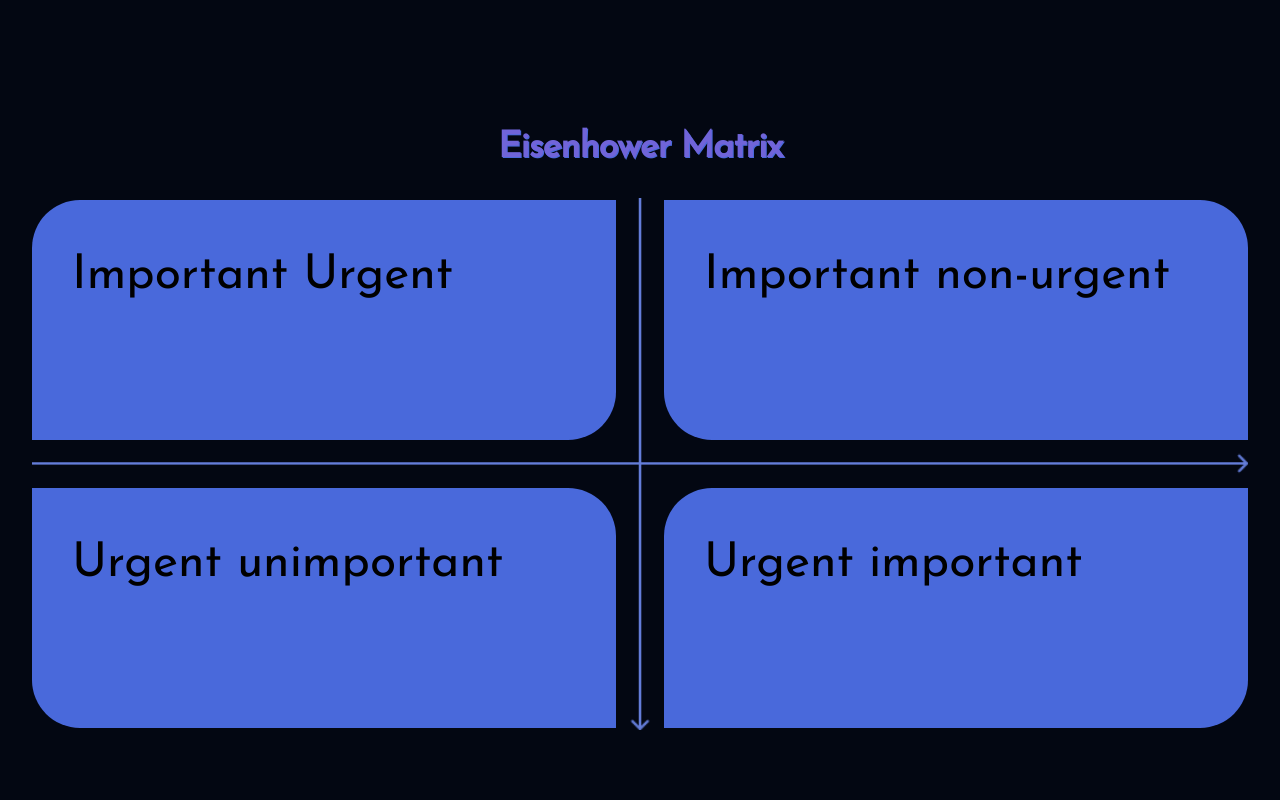
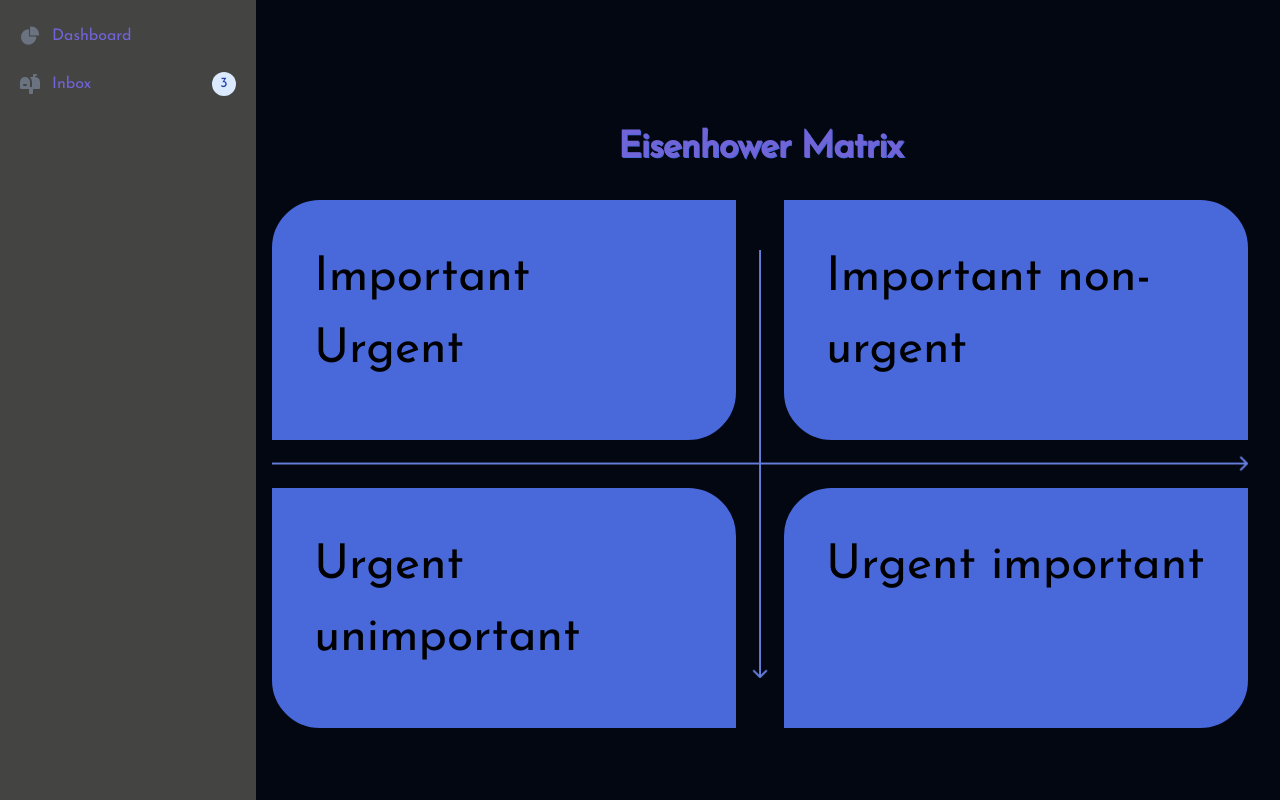
Before and after one commit to DamIslano/Eisenhower-matrix, a Nuxt app: page /main in a window 1280 px wide. Built offline with nearby package versions, Linux system fonts and the light colour scheme.

Commit message:
feat: sidebar add

```diff
--- /dev/null
+++ b/components/Sidebar.vue
@@ -0,0 +1,33 @@
+<template>
+	<button data-drawer-target="default-sidebar" data-drawer-toggle="default-sidebar" aria-controls="default-sidebar" type="button" class="inline-flex items-center p-2 mt-2 ms-3 text-sm text-gray-500 rounded-lg sm:hidden hover:bg-gray-100 focus:outline-none focus:ring-2 focus:ring-gray-200 dark:text-gray-400 dark:hover:bg-gray-700 dark:focus:ring-gray-600">
+		<span class="sr-only">Open sidebar</span>
+		<svg class="w-6 h-6" aria-hidden="true" fill="currentColor" viewBox="0 0 20 20" xmlns="http://www.w3.org/2000/svg">
+		<path clip-rule="evenodd" fill-rule="evenodd" d="M2 4.75A.75.75 0 012.75 4h14.5a.75.75 0 010 1.5H2.75A.75.75 0 012 4.75zm0 10.5a.75.75 0 01.75-.75h7.5a.75.75 0 010 1.5h-7.5a.75.75 0 01-.75-.75zM2 10a.75.75 0 01.75-.75h14.5a.75.75 0 010 1.5H2.75A.75.75 0 012 10z"></path>
+		</svg>
+	</button>
+
+	<aside id="default-sidebar" class="fixed top-0 left-0 z-40 w-64 h-screen transition-transform -translate-x-full sm:translate-x-0" aria-label="Sidebar">
+		<div class="h-full px-3 py-4 overflow-y-auto" style="background: #444442">
+			<ul class="space-y-2 font-medium">
+				<li>
+					<a href="#" class="flex items-center p-2 text-purple-dark rounded-lg dark:text-white hover:bg-gray-400 dark:hover:bg-gray-700 group">
+						<svg class="w-5 h-5 text-gray-500 transition duration-75 dark:text-gray-400 group-hover:text-gray-900 dark:group-hover:text-white" aria-hidden="true" xmlns="http://www.w3.org/2000/svg" fill="currentColor" viewBox="0 0 22 21">
+							<path d="M16.975 11H10V4.025a1 1 0 0 0-1.066-.998 8.5 8.5 0 1 0 9.039 9.039.999.999 0 0 0-1-1.066h.002Z"/>
+							<path d="M12.5 0c-.157 0-.311.01-.565.027A1 1 0 0 0 11 1.02V10h8.975a1 1 0 0 0 1-.935c.013-.188.028-.374.028-.565A8.51 8.51 0 0 0 12.5 0Z"/>
+						</svg>
+						<span class="ms-3">Dashboard</span>
+					</a>
+				</li>
+				<li>
+					<a href="#" class="flex items-center p-2 text-purple-dark rounded-lg dark:text-white hover:bg-gray-400 dark:hover:bg-gray-700 group">
+						<svg class="flex-shrink-0 w-5 h-5 text-gray-500 transition duration-75 dark:text-gray-400 group-hover:text-gray-900 dark:group-hover:text-white" aria-hidden="true" xmlns="http://www.w3.org/2000/svg" fill="currentColor" viewBox="0 0 20 20">
+							<path d="m17.418 3.623-.018-.008a6.713 6.713 0 0 0-2.4-.569V2h1a1 1 0 1 0 0-2h-2a1 1 0 0 0-1 1v2H9.89A6.977 6.977 0 0 1 12 8v5h-2V8A5 5 0 1 0 0 8v6a1 1 0 0 0 1 1h8v4a1 1 0 0 0 1 1h2a1 1 0 0 0 1-1v-4h6a1 1 0 0 0 1-1V8a5 5 0 0 0-2.582-4.377ZM6 12H4a1 1 0 0 1 0-2h2a1 1 0 0 1 0 2Z"/>
+						</svg>
+						<span class="flex-1 ms-3 whitespace-nowrap">Inbox</span>
+						<span class="inline-flex items-center justify-center w-3 h-3 p-3 ms-3 text-sm font-medium text-blue-800 bg-blue-100 rounded-full dark:bg-blue-900 dark:text-blue-300">3</span>
+					</a>
+				</li>
+			</ul>
+		</div>
+	</aside>
+</template>
--- a/pages/main.vue
+++ b/pages/main.vue
@@ -1,20 +1,21 @@
-<!-- <script setup lang="ts">
-
-</script> -->
+<script setup lang="ts">
+import Sidebar from '../components/Sidebar.vue';
+</script>
 
 <template>
-  <div class="pt-24 sm:pt-32 max-w-7xl w-full">
+  <div class="pt-24 sm:pt-32 max-w-7xl w-full ml-60">
     <div class="mx-auto max-w-7xl px-6 lg:px-8">
       <div class="mx-auto max-w-2xl text-center">
         <h2 class="text-3xl font-bold tracking-tight text-purple-dark sm:text-4xl mb-8 text-shadow-purple">Eisenhower Matrix</h2>
       </div>
+      <Sidebar />
       <div class="flex items-center justify-center relative">
         <img src="../assets/images/graph.png" alt="graphic" class="object-cover absolute max-w-7xl w-full">
         <div class="w-full grid grid-cols-2 gap-12 z-10">
-          <div class="w-full h-60 rounded-tl-[3rem] rounded-br-[3rem] p-10 text-[3rem] bg-purple hover:cursor-pointer hover:shadow-box-shadow-inset transition-shadow duration-300">Important Urgent</div>
-          <div class="w-full h-60 rounded-tr-[3rem] rounded-bl-[3rem] p-10 text-[3rem] bg-purple hover:cursor-pointer hover:shadow-box-shadow-inset-reverse transition-shadow duration-300">Important non-urgent</div>
-          <div class="w-full h-60 rounded-tr-[3rem] rounded-bl-[3rem] p-10 text-[3rem] bg-purple hover:cursor-pointer hover:shadow-box-shadow-inset-negative transition-shadow duration-300">Urgent unimportant</div>
-          <div class="w-full h-60 rounded-tl-[3rem] rounded-br-[3rem] p-10 text-[3rem] bg-purple hover:cursor-pointer hover:shadow-box-shadow-inset-negative-reverse transition-shadow duration-300">Urgent important</div>
+          <div class="w-full h-60 rounded-tl-[3rem] rounded-br-[3rem] p-10 text-[3rem] bg-purple border-solid border-2 border-purple hover:border-purple-light hover:cursor-pointer hover:shadow-box-shadow-inset transition-shadow duration-300">Important Urgent</div>
+          <div class="w-full h-60 rounded-tr-[3rem] rounded-bl-[3rem] p-10 text-[3rem] bg-purple border-solid border-2 border-purple hover:border-purple-light hover:cursor-pointer hover:shadow-box-shadow-inset-reverse transition-shadow duration-300">Important non-urgent</div>
+          <div class="w-full h-60 rounded-tr-[3rem] rounded-bl-[3rem] p-10 text-[3rem] bg-purple border-solid border-2 border-purple hover:border-purple-light hover:cursor-pointer hover:shadow-box-shadow-inset-negative transition-shadow duration-300">Urgent unimportant</div>
+          <div class="w-full h-60 rounded-tl-[3rem] rounded-br-[3rem] p-10 text-[3rem] bg-purple border-solid border-2 border-purple hover:border-purple-light hover:cursor-pointer hover:shadow-box-shadow-inset-negative-reverse transition-shadow duration-300">Urgent important</div>
         </div>
       </div>
     </div>
```
